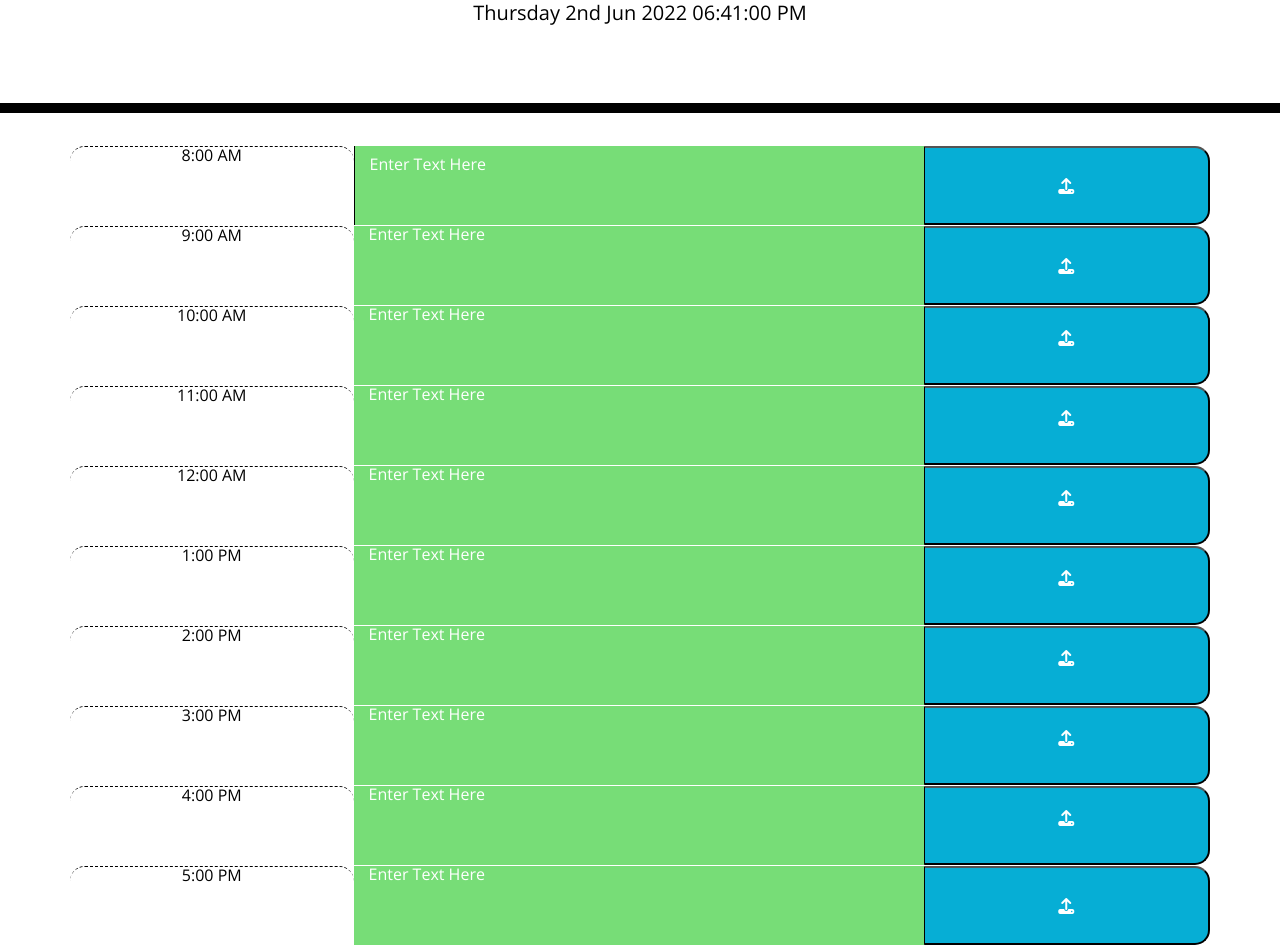
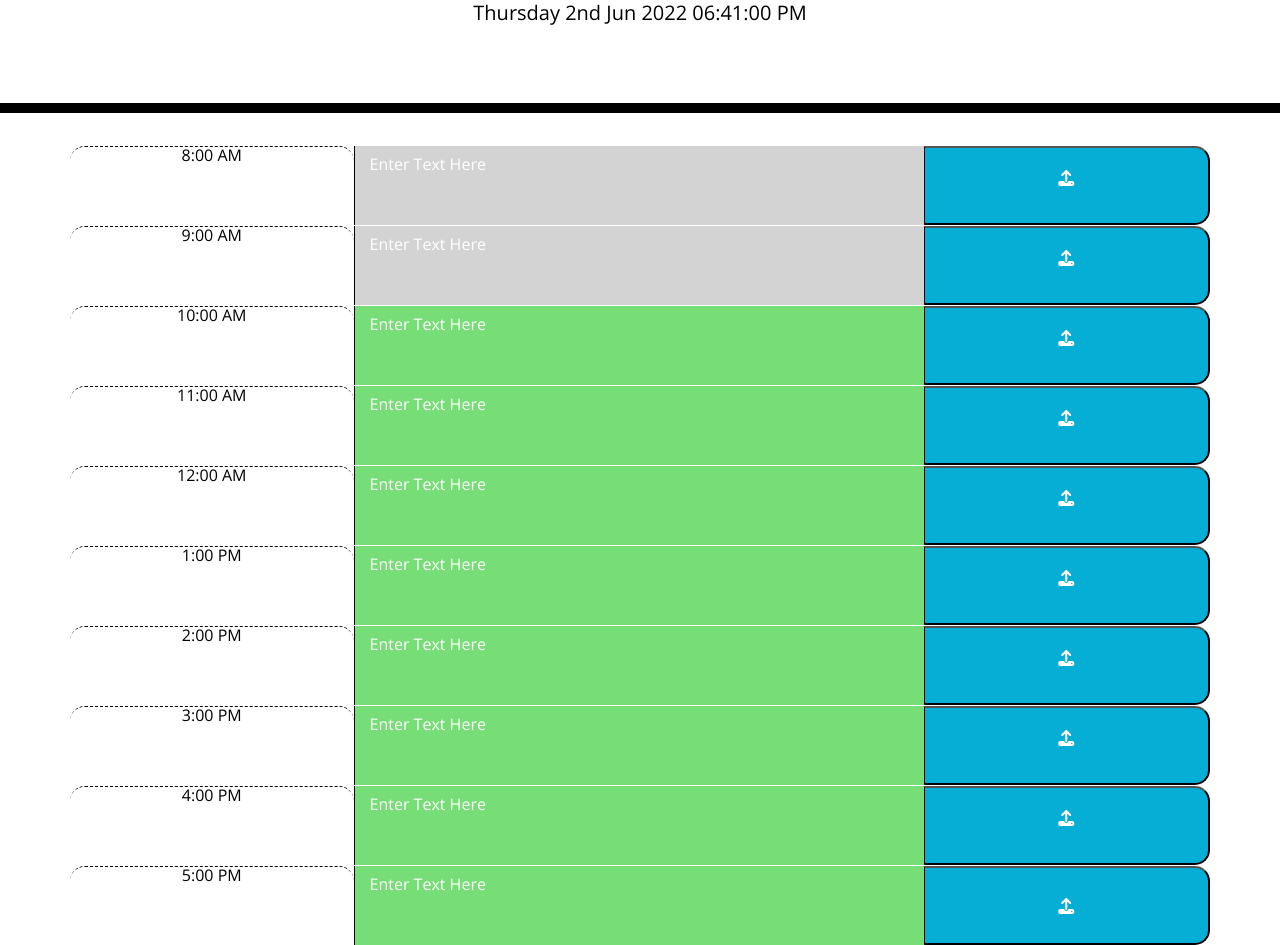
Before and after one commit to tlor0026/Tongs-calander, a plain HTML site: page index.html in a window 1280 px wide. Shown: the part 191-1136 px from the top of the page. Drawn offline with nearby package versions, Linux system fonts and the light colour scheme.

Commit message:
changes to the JS

```diff
--- a/assets/script.js
+++ b/assets/script.js
@@ -1,10 +1,42 @@
 var currentDate = moment().format('dddd') + " " + moment().format("Do MMM YYYY");
 var currentHour = moment().format('h:mm:ss a');
 
-var interval = setInterval(function() {
-    var ct = moment();
-    $('#currentDay').html(ct.format('YYYY MMMM DD') + ' '
-                        + ct.format('dddd')
-                         .substring(0,3).toUpperCase());
-    $('#currentDay').html(currentDate + " " + ct.format('hh:mm:ss A'));
-  }, 100);
+var interval = setInterval(function () {
+  var ct = moment();
+  $('#currentDay').html(ct.format('YYYY MMMM DD') + ' '
+    + ct.format('dddd')
+      .substring(0, 3).toUpperCase());
+  $('#currentDay').html(currentDate + " " + ct.format('hh:mm:ss A'));
+}, 100);
+
+
+var hour = moment().hours();
+function background () {
+  $(".task").each(function () {
+      var hourly = parseInt($(this).attr("id"));
+      hour = parseInt(hour);
+      //console.log(hourly);
+      console.log(hour);
+//      console.log(this);
+      if (hour > hourly) {
+          $(this).addClass("past");
+      } else if (hour < hourly) {
+          $(this).addClass("future");
+      } else {
+          $(this).addClass("present");
+      }
+  });
+}
+
+$(document).ready(function(){
+  background()
+});
+var toDo;
+var doThis;
+$(".saveBtn").on("click", function(){
+  toDo = $(this).siblings(".push").val().trim();
+  console.log(toDo);
+  doThis = $(this).siblings(".push").text().trim();
+  console.log(toDo);
+  localStorage.setItem(doThis, JSON.stringify(toDo));
+})
--- a/index.html
+++ b/index.html
@@ -23,54 +23,54 @@
     <div class="container">
         <!-- Timeblocks go here -->
         <div class="row">
-            <div class="col order-first hour time-block list-group-item-dark.list-group-item-action:hover ">8:00 AM</div>
-            <textarea class="col-6 past present future description textarea">Enter Text Here</textarea>
-            <button class="col order-last saveBtn saveBtn i:hover"><i class="fa-solid fa-upload"></i></button>
-        </div>
-        <div class="row">
-            <div class="col order-first hour time-block list-group-item-dark.list-group-item-action:hover ">9:00 AM</div>
-            <div class="col-6 past present future description textarea">Enter Text Here</div>
-            <button class="col order-last saveBtn saveBtn i:hover"><i class="fa-solid fa-upload"></i></button>
-        </div>
-        <div class="row">
-            <div class="col order-first hour time-block list-group-item-dark.list-group-item-action:hover ">10:00 AM</div>
-            <div class="col-6 past present future description textarea">Enter Text Here</div>
+            <div class="col order-first hour time-block list-group-item-dark.list-group-item-action:hover" >8:00 AM</div>
+            <textarea class="col-6 description textarea task push" id="8am">Enter Text Here</textarea>
             <button class="col order-last saveBtn saveBtn i:hover"><i class="fa-solid fa-upload"></i>
         </div>
         <div class="row">
-            <div class="col order-first hour time-block list-group-item-dark.list-group-item-action:hover ">11:00 AM</div>
-            <div class="col-6 past present future description textarea">Enter Text Here</div>
-            <button class="col order-last saveBtn saveBtn i:hover"><i class="fa-solid fa-upload"></i>
+            <div class="col order-first hour time-block list-group-item-dark.list-group-item-action:hover">9:00 AM</div>
+            <textarea class="col-6 description textarea task" id="9am">Enter Text Here</textarea>
+            <button class="col order-last saveBtn saveBtn i:hover" class="push"><i class="fa-solid fa-upload"></i>
         </div>
         <div class="row">
-            <div class="col order-first hour time-block list-group-item-dark.list-group-item-action:hover ">12:00 AM</div>
-            <div class="col-6 past present future description textarea">Enter Text Here</div>
-            <button class="col order-last saveBtn saveBtn i:hover"><i class="fa-solid fa-upload"></i>
+            <div class="col order-first hour time-block list-group-item-dark.list-group-item-action:hover">10:00 AM</div>
+            <textarea class="col-6 past present future description textarea task" id="10am">Enter Text Here</textarea>
+            <button class="col order-last saveBtn saveBtn i:hover" class="push"><i class="fa-solid fa-upload"></i>
         </div>
         <div class="row">
-            <div class="col order-first hour time-block list-group-item-dark.list-group-item-action:hover ">1:00 PM</div>
-            <div class="col-6 past present future description textarea">Enter Text Here</div>
-            <button class="col order-last saveBtn saveBtn i:hover"><i class="fa-solid fa-upload"></i>
+            <div class="col order-first hour time-block list-group-item-dark.list-group-item-action:hover" id="11am">11:00 AM</div>
+            <textarea class="col-6 past present future description textarea task">Enter Text Here</textarea>
+            <button class="col order-last saveBtn saveBtn i:hover" class="push"><i class="fa-solid fa-upload"></i>
         </div>
         <div class="row">
-            <div class="col order-first hour time-block list-group-item-dark.list-group-item-action:hover ">2:00 PM</div>
-            <div class="col-6 past present future description textarea">Enter Text Here</div>
-            <button class="col order-last saveBtn saveBtn i:hover"><i class="fa-solid fa-upload"></i>
+            <div class="col order-first hour time-block list-group-item-dark.list-group-item-action:hover" id="12am">12:00 AM</div>
+            <textarea class="col-6 past present future description textarea task">Enter Text Here</textarea>
+            <button class="col order-last saveBtn saveBtn i:hover" class="push"><i class="fa-solid fa-upload"></i>
         </div>
         <div class="row">
-            <div class="col order-first hour time-block list-group-item-dark.list-group-item-action:hover ">3:00 PM</div>
-            <div class="col-6 past present future description textarea">Enter Text Here</div>
-            <button class="col order-last saveBtn saveBtn i:hover"><i class="fa-solid fa-upload"></i>
+            <div class="col order-first hour time-block list-group-item-dark.list-group-item-action:hover" id="1pm">1:00 PM</div>
+            <textarea class="col-6 past present future description textarea task">Enter Text Here</textarea>
+            <button class="col order-last saveBtn saveBtn i:hover" class="push"><i class="fa-solid fa-upload"></i>
         </div>
         <div class="row">
-            <div class="col order-first hour time-block list-group-item-dark.list-group-item-action:hover ">4:00 PM</div>
-            <div class="col-6 past present future description textarea">Enter Text Here</div>
-            <button class="col order-last saveBtn saveBtn i:hover"><i class="fa-solid fa-upload"></i>
+            <div class="col order-first hour time-block list-group-item-dark.list-group-item-action:hover" id="2pm">2:00 PM</div>
+            <textarea class="col-6 past present future description textarea task">Enter Text Here</textarea>
+            <button class="col order-last saveBtn saveBtn i:hover" class="push"><i class="fa-solid fa-upload"></i>
         </div>
         <div class="row">
-            <div class="col order-first hour time-block list-group-item-dark.list-group-item-action:hover ">5:00 PM</div>
-            <div class="col-6 past present future description textarea">Enter Text Here</div>
-            <button class="col order-last saveBtn saveBtn i:hover"><i class="fa-solid fa-upload"></i></button>
+            <div class="col order-first hour time-block list-group-item-dark.list-group-item-action:hover" id="3pm">3:00 PM</div>
+            <textarea class="col-6 past present future description textarea task">Enter Text Here</textarea>
+            <button class="col order-last saveBtn saveBtn i:hover" class="push"><i class="fa-solid fa-upload"></i>
+        </div>
+        <div class="row">
+            <div class="col order-first hour time-block list-group-item-dark.list-group-item-action:hover"  id="4pm">4:00 PM</div>
+            <textarea class="col-6 past present future description textarea task">Enter Text Here</textarea>
+            <button class="col order-last saveBtn saveBtn i:hover push"><i class="fa-solid fa-upload"></i>
+        </div>
+        <div class="row">
+            <div class="col order-first hour time-block list-group-item-dark.list-group-item-action:hover" id="5pm">5:00 PM</div>
+            <textarea class="col-6 past present future description textarea task">Enter Text Here</textarea>
+            <button class="col order-last saveBtn saveBtn i:hover push"><i class="fa-solid fa-upload"></i></button>
         </div>
     </div>
 
```
